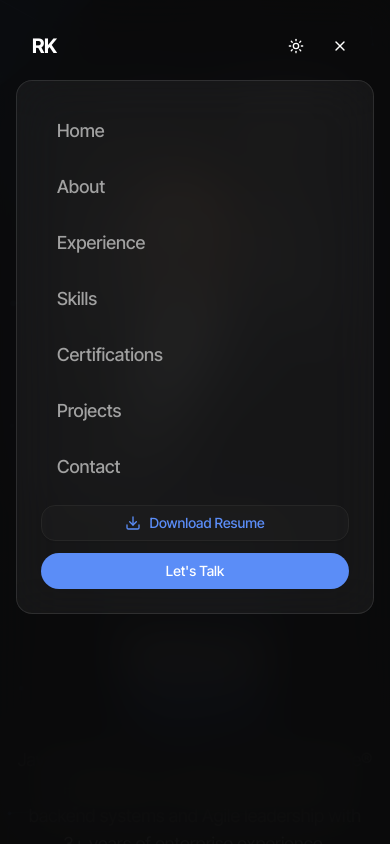
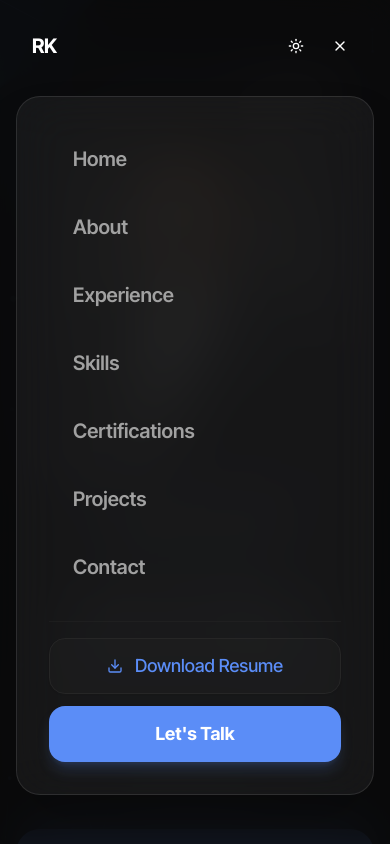
Before and after one commit to Rohit9252/Rohit9252.github.io, a React (Vite) app: page / in a window 390 px wide. Both pictures are taken after a click on the button 340 px from the left and 46 px from the top of the page. Shown: the top 844 px of the page. Built offline with nearby package versions, Linux system fonts and the light colour scheme.

Commit message:
feat: enhance mobile UX with carousels, AI skills, and TPM title

```diff
--- a/package.json
+++ b/package.json
@@ -45,6 +45,7 @@
     "clsx": "^2.1.1",
     "cmdk": "^1.1.1",
     "date-fns": "^4.1.0",
+    "embla-carousel-autoplay": "^8.6.0",
     "embla-carousel-react": "^8.6.0",
     "gsap": "^3.14.2",
     "input-otp": "^1.4.2",
--- a/src/sections/About.tsx
+++ b/src/sections/About.tsx
@@ -15,7 +15,9 @@ const stats = [
 ];
 
 const highlights = [
+  'Agentic AI & Generative AI',
   'Java & Spring Boot Expert',
+  'Python Development',
   'SAFe® 6 Certified',
   'Lean-Agile Mindset',
   'Product Ownership',
@@ -132,6 +134,11 @@ export default function About() {
             </p>
 
             <p className="text-lg text-muted-foreground leading-relaxed">
+              I have deep expertise in <span className="text-foreground font-medium">Agentic AI and Generative AI</span>, leveraging Python and advanced frameworks to build intelligent, autonomous systems.
+              My technical range extends from high-performance Java backends to state-of-the-art AI agent architectures.
+            </p>
+
+            <p className="text-lg text-muted-foreground leading-relaxed">
               Beyond technical implementation, I am a <span className="text-foreground font-medium">SAFe® 6 Product Owner/Product Manager (POPM)</span> and <span className="text-foreground font-medium">SAFe® 6 Scrum Master (SSM)</span>.
               This unique blend of technical expertise and Agile leadership allows me to bridge the gap between business strategy and execution, ensuring high-value delivery through optimized Lean-Agile processes.
             </p>
@@ -147,7 +154,7 @@ export default function About() {
               <h3 className="text-sm font-semibold uppercase tracking-wider text-muted-foreground mb-4">
                 What I Bring
               </h3>
-              <div className="grid grid-cols-2 gap-3">
+              <div className="grid grid-cols-1 xs:grid-cols-2 gap-3">
                 {[
                   'Full-Stack Development Expertise',
                   'Java Backend Specialization',
--- a/src/sections/Experience.tsx
+++ b/src/sections/Experience.tsx
@@ -89,17 +89,23 @@ export default function Experience() {
       const items = timelineRef.current?.querySelectorAll('.timeline-item');
       if (items) {
         items.forEach((item, index) => {
+          const isMobile = window.innerWidth < 768;
           gsap.fromTo(
             item,
-            { x: index % 2 === 0 ? -50 : 50, opacity: 0 },
+            {
+              x: isMobile ? 0 : (index % 2 === 0 ? -50 : 50),
+              y: isMobile ? 30 : 0,
+              opacity: 0
+            },
             {
               x: 0,
+              y: 0,
               opacity: 1,
               duration: 0.8,
               ease: 'expo.out',
               scrollTrigger: {
                 trigger: item,
-                start: 'top 75%',
+                start: 'top 85%',
                 toggleActions: 'play none none reverse',
               },
             }
--- a/src/sections/Hero.tsx
+++ b/src/sections/Hero.tsx
@@ -147,46 +147,46 @@ export default function Hero() {
         />
       )}
 
-      <div className="container mx-auto px-4 sm:px-6 lg:px-8 relative z-10 pt-24">
-        <div className="grid lg:grid-cols-2 gap-12 lg:gap-16 items-center">
+      <div className="container mx-auto px-4 sm:px-6 lg:px-8 relative z-10 pt-20 sm:pt-24">
+        <div className="grid lg:grid-cols-2 gap-10 lg:gap-16 items-center">
           {/* Content */}
           <div
             ref={contentRef}
             className="text-center lg:text-left order-2 lg:order-1"
           >
-            <div className="inline-flex items-center gap-2 px-4 py-2 rounded-full glass mb-6">
+            <div className="inline-flex items-center gap-2 px-4 py-2 rounded-full glass mb-6 shadow-sm border border-white/10">
               <span className="w-2 h-2 rounded-full bg-green-500 animate-pulse" />
               <span className="text-sm font-medium">Available for opportunities</span>
             </div>
 
-            <p className="text-lg sm:text-xl text-muted-foreground mb-4">
+            <p className="text-base sm:text-lg lg:text-xl text-muted-foreground mb-4">
               Hello, I'm <span className="text-[#5B8DF7] font-semibold">Rohit Kumar</span>
             </p>
 
             <h1
               ref={titleRef}
-              className="text-4xl sm:text-5xl md:text-6xl lg:text-7xl font-bold tracking-tight mb-6"
+              className="text-3xl xs:text-4xl sm:text-5xl md:text-6xl lg:text-7xl font-bold tracking-tight mb-6 leading-[1.2] sm:leading-[1.1]"
             >
-              <span className="block mb-2">
-                {splitText('Software')}
+              <span className="block">
+                {splitText('Software Engineer')}
               </span>
-              <span className="block text-[#5B8DF7]">
-                {splitText('Engineer')}
+              <span className="block text-[#5B8DF7] text-[0.75em] xs:text-[0.85em] sm:text-[1em] mt-2">
+                {splitText('& Technical Product Manager')}
               </span>
             </h1>
 
             <p
               ref={subtitleRef}
-              className="text-lg sm:text-xl text-muted-foreground max-w-xl mx-auto lg:mx-0 mb-8"
+              className="text-base sm:text-lg lg:text-xl text-muted-foreground max-w-xl mx-auto lg:mx-0 mb-8 px-2 sm:px-0"
             >
               Java Spring Boot Developer & Certified SAFe® 6 Professional.
               Specializing in scalable backend systems and Agile leadership with 3+ years of enterprise experience.
             </p>
 
-            <div className="flex flex-col sm:flex-row gap-4 justify-center lg:justify-start mb-8">
+            <div className="flex flex-col xs:flex-row gap-4 justify-center lg:justify-start mb-10">
               <Button
                 size="lg"
-                className="rounded-full bg-[#5B8DF7] hover:bg-[#4a7de6] text-white px-8 glow-blue"
+                className="rounded-full bg-[#5B8DF7] hover:bg-[#4a7de6] text-white px-8 h-12 xs:h-14 text-base glow-blue"
                 onClick={() => scrollToSection('#projects')}
               >
                 View My Work
@@ -195,7 +195,7 @@ export default function Hero() {
               <Button
                 size="lg"
                 variant="outline"
-                className="rounded-full border-2 px-8 bg-background/50 backdrop-blur-sm"
+                className="rounded-full border-2 px-8 h-12 xs:h-14 text-base bg-background/50 backdrop-blur-sm"
                 onClick={() => scrollToSection('#contact')}
               >
                 Get In Touch
--- a/src/sections/Navigation.tsx
+++ b/src/sections/Navigation.tsx
@@ -206,13 +206,13 @@ export default function Navigation() {
 
         {/* Menu Content */}
         <div
-          className={`absolute top-20 left-4 right-4 glass rounded-2xl p-6 transition-all duration-300 ${
+          className={`absolute top-24 left-4 right-4 glass rounded-3xl p-8 transition-all duration-500 custom-expo shadow-2xl border border-white/10 ${
             isMobileMenuOpen
-              ? 'translate-y-0 opacity-100'
-              : '-translate-y-4 opacity-0'
+              ? 'translate-y-0 opacity-100 scale-100'
+              : '-translate-y-10 opacity-0 scale-95'
           }`}
         >
-          <div className="flex flex-col gap-1">
+          <div className="flex flex-col gap-2">
             {navLinks.map((link, index) => (
               <a
                 key={link.name}
@@ -221,29 +221,31 @@ export default function Navigation() {
                   e.preventDefault();
                   scrollToSection(link.href);
                 }}
-                className="px-4 py-3 text-lg font-medium text-muted-foreground hover:text-foreground hover:bg-secondary rounded-xl transition-colors"
+                className="px-6 py-4 text-xl font-semibold text-muted-foreground hover:text-[#5B8DF7] hover:bg-[#5B8DF7]/5 rounded-2xl transition-all duration-300 flex items-center justify-between group"
                 style={{
-                  transitionDelay: isMobileMenuOpen ? `${index * 50}ms` : '0ms'
+                  transitionDelay: isMobileMenuOpen ? `${index * 40}ms` : '0ms'
                 }}
               >
-                {link.name}
+                <span>{link.name}</span>
+                <span className="w-1.5 h-1.5 rounded-full bg-[#5B8DF7] scale-0 group-hover:scale-100 transition-transform" />
               </a>
             ))}
+            <div className="mt-4 pt-4 border-t border-border/50 flex flex-col gap-3">
               <a
                 href="/Rohit_Kumar.pdf"
                 download="Rohit_Kumar.pdf"
-              className="mt-2"
+                className="w-full"
               >
                 <Button
                   variant="outline"
-                className="w-full rounded-xl border-[#5B8DF7] text-[#5B8DF7] hover:bg-[#5B8DF7] hover:text-white transition-all gap-2"
+                  className="w-full h-14 rounded-2xl border-[#5B8DF7]/30 text-[#5B8DF7] hover:bg-[#5B8DF7] hover:text-white transition-all gap-3 text-lg font-medium"
                 >
                   <Download className="h-5 w-5" />
                   Download Resume
                 </Button>
               </a>
               <Button
-              className="mt-2 rounded-full bg-[#5B8DF7] hover:bg-[#4a7de6] text-white w-full"
+                className="w-full h-14 rounded-2xl bg-[#5B8DF7] hover:bg-[#4a7de6] text-white text-lg font-bold shadow-lg shadow-[#5B8DF7]/20"
                 onClick={() => scrollToSection('#contact')}
               >
                 Let's Talk
@@ -251,6 +253,7 @@ export default function Navigation() {
             </div>
           </div>
         </div>
+      </div>
     </>
   );
 }
--- a/tailwind.config.js
+++ b/tailwind.config.js
@@ -4,6 +4,9 @@ module.exports = {
   content: ['./index.html', './src/**/*.{js,ts,jsx,tsx}'],
   theme: {
     extend: {
+      screens: {
+        'xs': '480px',
+      },
       colors: {
         border: "hsl(var(--border))",
         input: "hsl(var(--input))",
```
Also changed, not shown: src/sections/Certifications.tsx (+35 -30 lines), src/sections/Projects.tsx (+36 -12 lines), src/sections/Skills.tsx (+82 -26 lines), 1 other file (tests, documents, lock files or other folders). Lines whose indentation alone changed are shown as unchanged.
